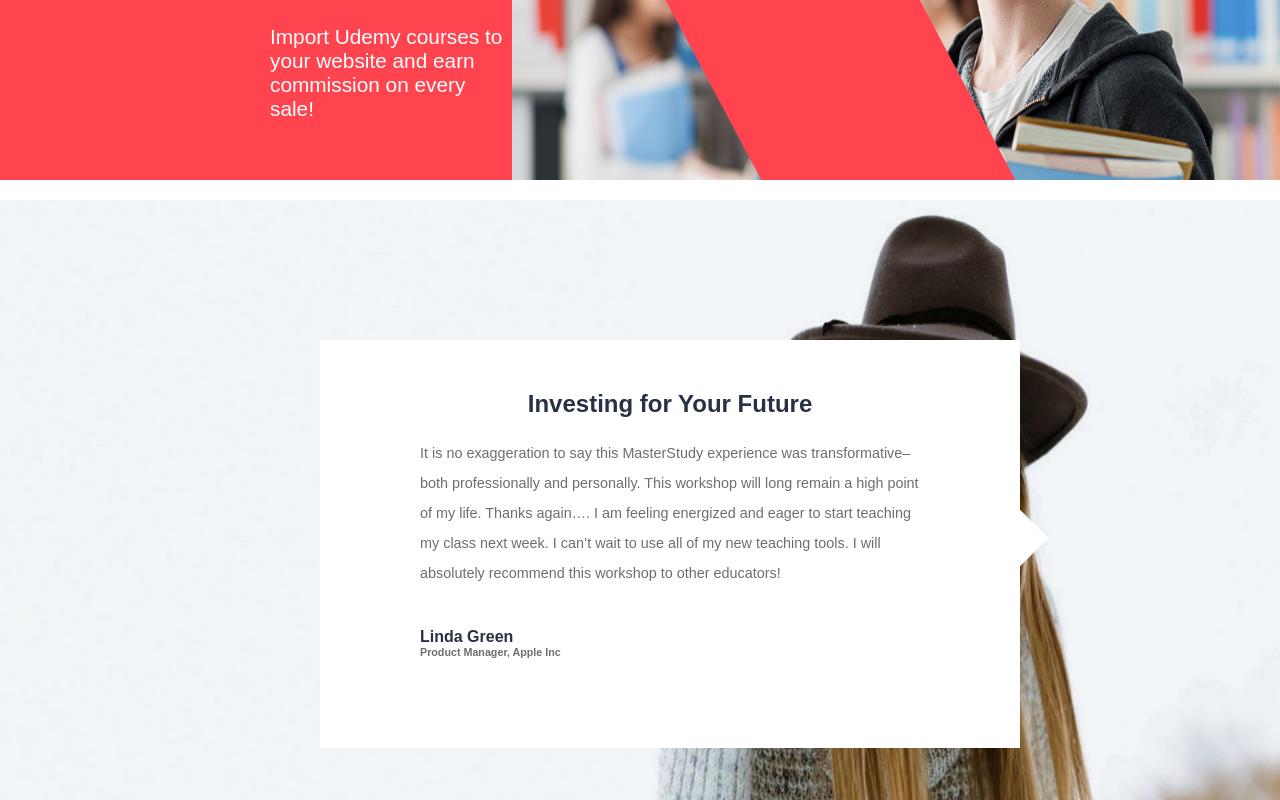
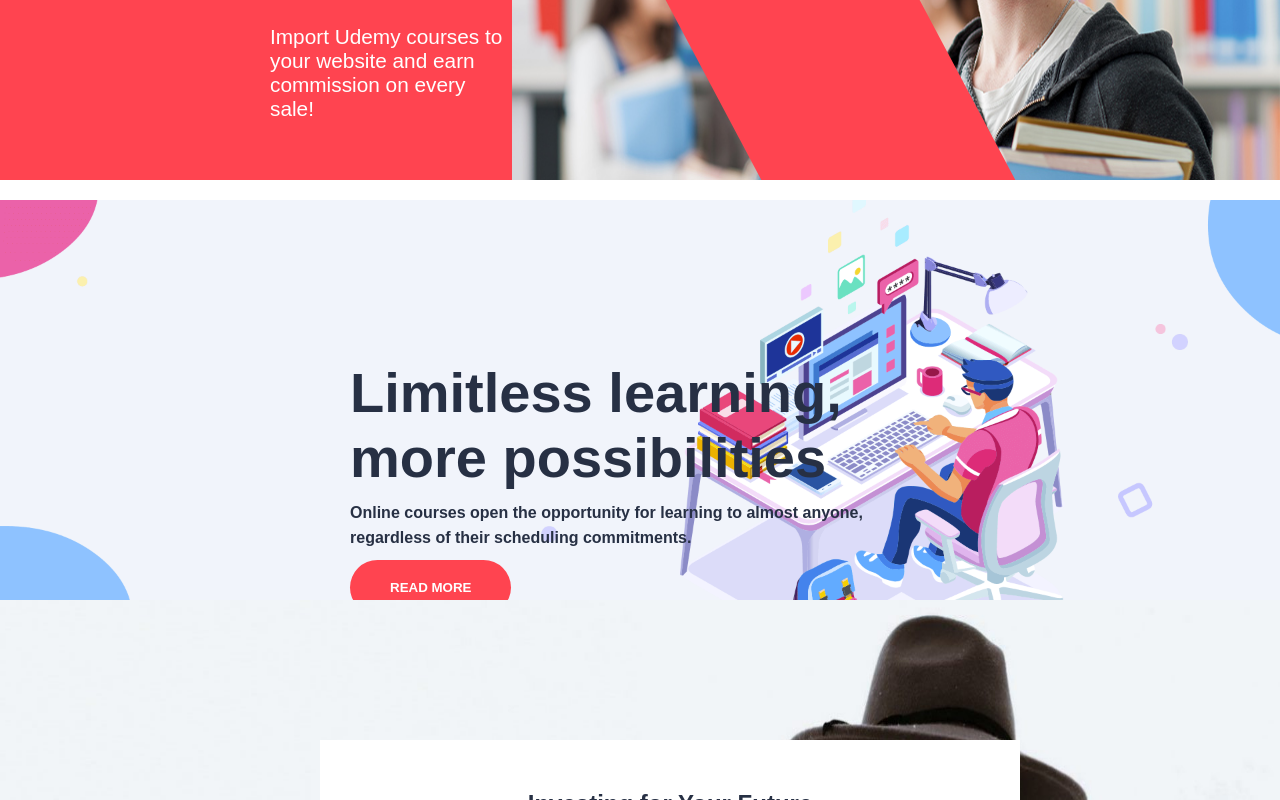
Before and after one commit to Riccardo15Pinto/proj-html-vuejs, a Vue app: page / in a window 1280 px wide. Shown: the part 460-1260 px from the top of the page. Built offline with nearby package versions, Linux system fonts and the light colour scheme.

Commit message:
set and customize sectionInfo

```diff
--- a/src/components/sub-components/SectionInfo.vue
+++ b/src/components/sub-components/SectionInfo.vue
@@ -14,8 +14,67 @@ export default {
 }
 </script>
 
-<template></template>
+<template>
+    <section>
+        <figure>
+            <img :src="getImageUrl('bg.png')" alt="">
+        </figure>
+
+        <div class="floating-card">
+            <h2>Limitless learning, more possibilities</h2>
+            <p>Online courses open the opportunity for learning to almost anyone, regardless of their scheduling
+                commitments.</p>
+            <button>READ MORE</button>
+        </div>
+
+    </section>
+</template>
 
 <style lang="scss" scoped>
 @use '../../scss/partials/vars' as *;
+
+section {
+    position: relative;
+
+    .floating-card {
+        position: absolute;
+        top: 160px;
+        left: 350px;
+        width: 525px;
+
+        h2 {
+            font-size: 3.5rem;
+            color: $blue;
+        }
+
+        p {
+            margin: 10px 0;
+            line-height: 25px;
+            font-weight: bold;
+            color: $blue;
+
+        }
+
+        button {
+
+            padding: 20px 40px;
+            background-color: $red;
+            border-radius: 30px;
+            color: white;
+            font-weight: bolder;
+            border: none;
+            transition: color ease-in-out 3s;
+            background: linear-gradient(to right, $Darkred 50%, $red 50%);
+            background-size: 200% 100%;
+            background-position: right bottom;
+            transition: all .5s ease-out;
+            cursor: pointer;
+
+            &:hover {
+                background-position: left bottom;
+            }
+        }
+
+    }
+}
 </style>
```
